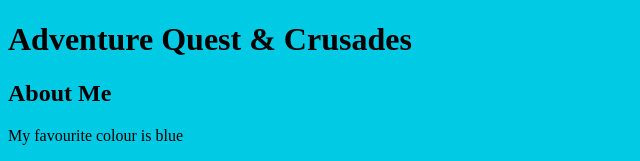
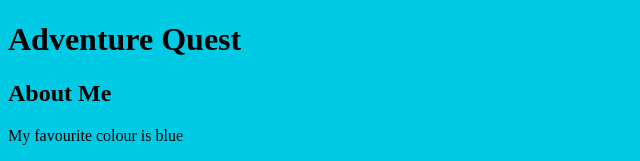
Before and after one commit to suuoh/udacity-new-git-project, a plain HTML site: page index.html in a window 1280 px wide. Shown: the top 161 px of the page, without its empty margins (0-640 px from the left). Drawn offline with Linux system fonts and the light colour scheme.

Commit message:
Revert "Updating heading"
This reverts commit bcca08b93a9798f995fd6e3f8c5ddadd3aaad6aa.

```diff
--- a/index.html
+++ b/index.html
@@ -10,7 +10,7 @@
 <body>
 
     <header>
-        <h1>Adventure Quest & Crusades</h1>
+        <h1>Adventure Quest</h1>
     </header>
 
     <div class="container">
```
